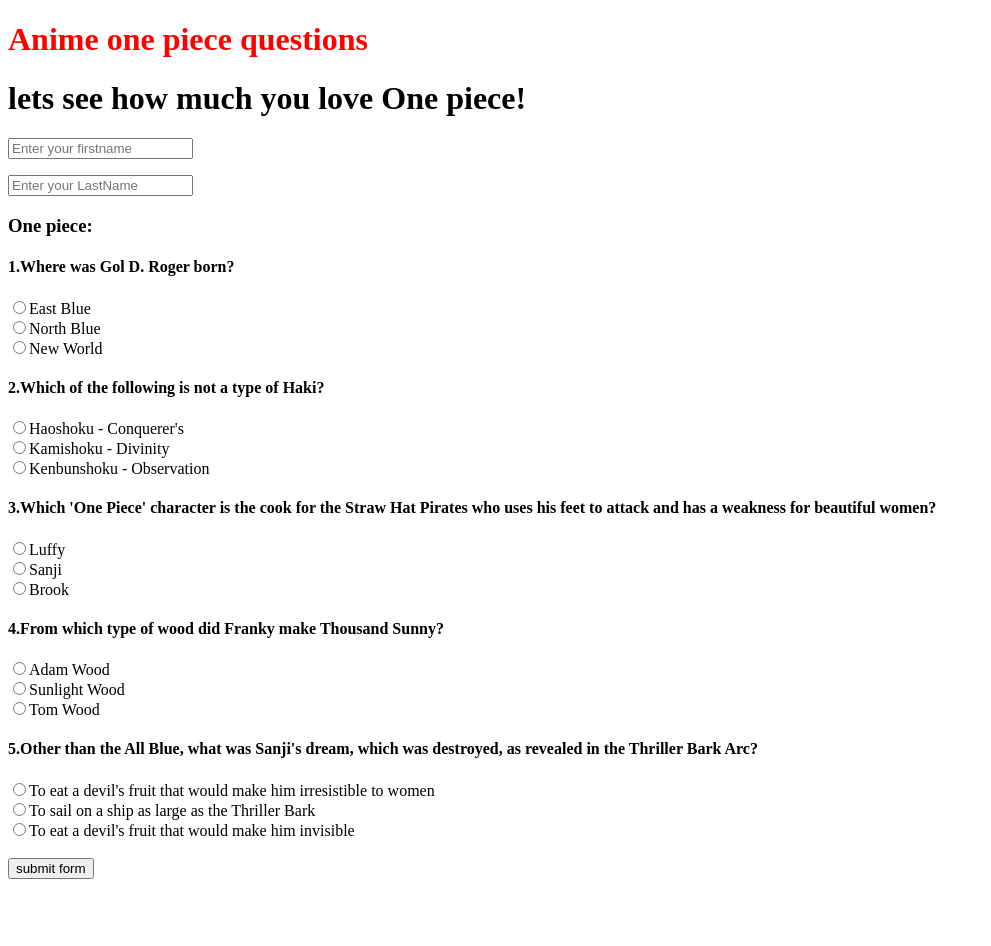
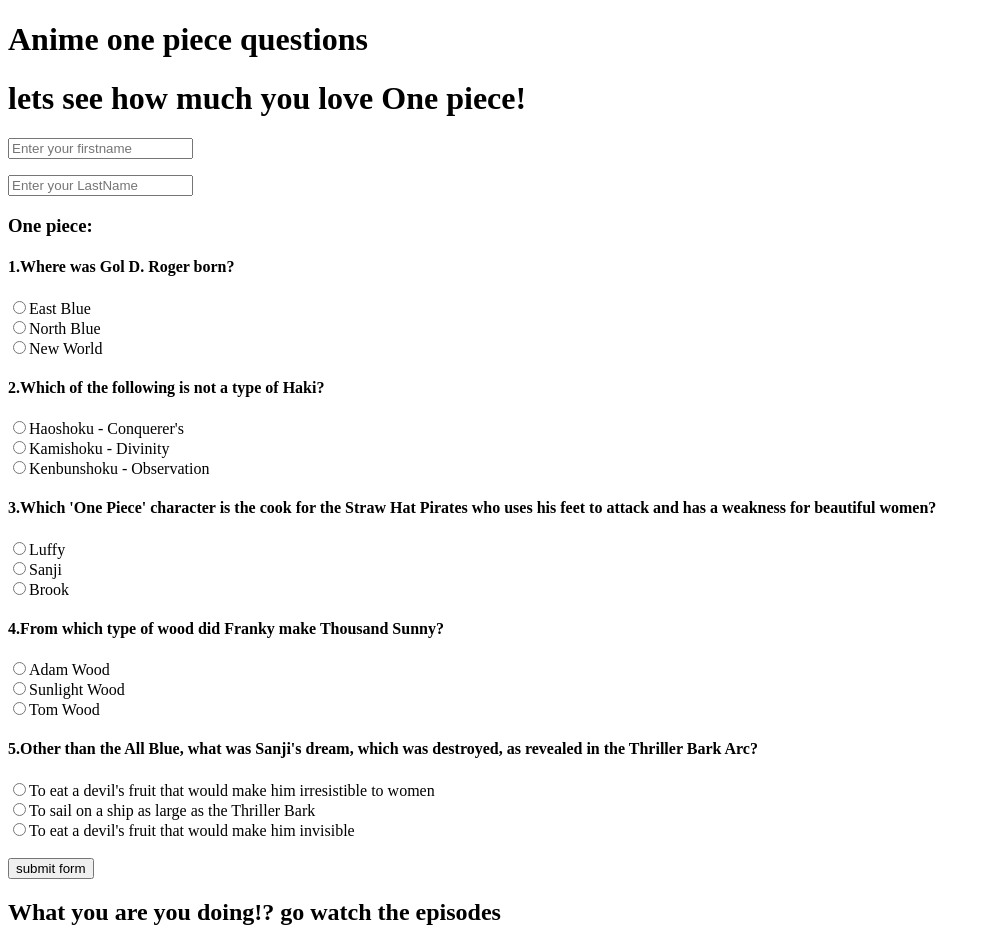
Before and after one commit to avichai321/homeworkang24-3, an Angular app: page / in a window 1280 px wide. Shown: the whole page, without its empty margins (0-991 px from the left). Before the commit the page ends 887 px from the top, so only its background shows below. Built offline with nearby package versions, Linux system fonts and the light colour scheme.

Commit message:
update 31.3.22

```diff
--- a/src/app/form/form.component.html
+++ b/src/app/form/form.component.html
@@ -1,7 +1,7 @@
-<h1 [style.color]="'red'">Anime one piece questions</h1>
-<h1>lets see how much you love One piece!</h1>
+<h1 >Anime one piece questions</h1>
+<h1 [hidden]="formHidden">lets see how much you love One piece!</h1>
 
-<form #animeForm = "ngForm" (submit)="submitfor(animeForm.value)">
+<form [hidden]="formHidden" #animeForm = "ngForm" (submit)="submitfor(animeForm.value)">
 <p><input type="text" ngModel name="firstName" placeholder="Enter your firstname"></p>
 
 <p><input type="text" ngModel name="LastName" placeholder="Enter your LastName"></p>
@@ -42,8 +42,10 @@
 <input type="radio"   ngModel name="opa5" value="10" (change)="answerResult(points.Correct)">
 <label for="Wrong">To eat a devil's fruit that would make him invisible</label><br>
 <br><button type="submit">submit form</button>
+</form>
 
-
-
-
-</form>
+<div>
+    <h2 *ngIf="total<=20">What you are you doing!? go watch the episodes</h2>
+    <h2 *ngIf="total>20 && total<=40 ">you are good but not master</h2>
+    <h2 *ngIf="total==50">Im Proud of you</h2>
+</div>
--- a/src/app/form/form.component.ts
+++ b/src/app/form/form.component.ts
@@ -20,7 +20,7 @@
 
   total:number=0;
   points=ansOptions
-
+  formHidden:boolean=false
 
   answerResult(opa :ansOptions){
     switch(opa){
```
